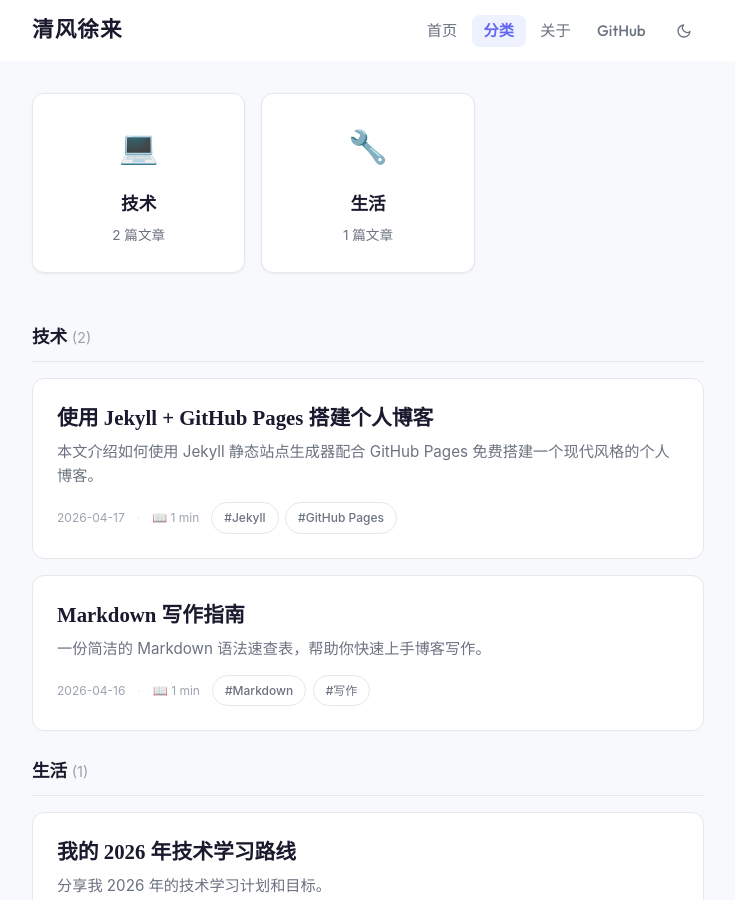
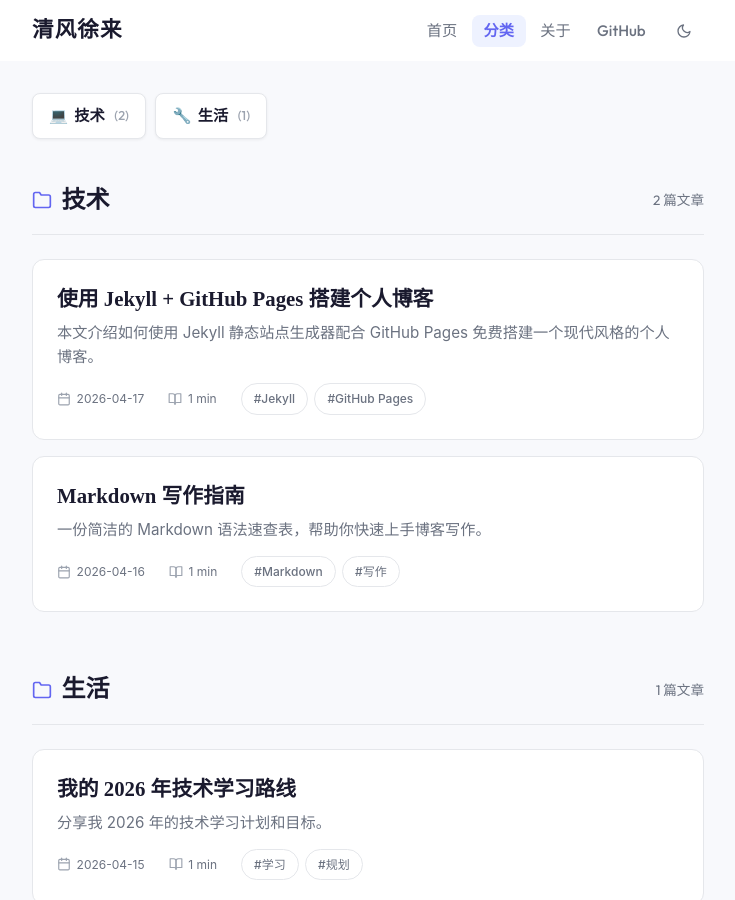
Before and after one commit to Asilencer/asilencer.github.io, a Jekyll site: the page built from categories.html, in a window 1280 px wide and 900 px high. Shown: the whole window, without its empty margins (272-1007 px from the left). Built offline with Jekyll 4.4.1, drawn with Linux system fonts in a browser that asks for light colours; some web fonts are replaced.

Commit message:
style: selectively revert category grid layout to previous pill style while preserving meta icons

```diff
--- a/assets/css/style.css
+++ b/assets/css/style.css
@@ -1007,244 +1007,86 @@ img { max-width: 100%; height: auto; }
 
 /* ===== Categories Archive Page ===== */
 .categories-grid {
-  display: grid;
-  grid-template-columns: repeat(auto-fill, minmax(200px, 1fr));
-  gap: 1rem;
+  display: flex;
+  flex-wrap: wrap;
+  gap: 0.6rem;
   margin-top: 2rem;
-  margin-bottom: 3rem;
+  margin-bottom: 2.5rem;
 }
 
 .category-card {
-  display: flex;
-  flex-direction: column;
+  display: inline-flex;
   align-items: center;
-  justify-content: center;
-  padding: 1.5rem;
+  gap: 0.4rem;
+  padding: 0.5rem 1rem;
+  border-radius: var(--radius-sm);
+  font-size: 0.95rem;
+  font-family: var(--font-display);
+  font-weight: 500;
+  color: var(--color-text);
   background: var(--color-surface);
   border: 1px solid var(--color-border);
-  border-radius: var(--radius);
   text-decoration: none;
   transition: all var(--transition);
   box-shadow: var(--shadow-sm);
 }
 
 .category-card:hover {
-  transform: translateY(-4px);
+  transform: translateY(-2px);
   box-shadow: var(--shadow-md);
   border-color: var(--color-primary);
+  color: var(--color-primary);
 }
 
 .category-card .cat-icon {
-  font-size: 2rem;
-  margin-bottom: 0.75rem;
+  color: var(--color-primary);
 }
 
 .category-card .cat-name {
-  font-size: 1.1rem;
   font-weight: 600;
-  color: var(--color-text);
-  margin-bottom: 0.25rem;
 }
 
 .category-card .cat-count {
-  font-size: 0.85rem;
-  color: var(--color-text-secondary);
+  font-size: 0.8rem;
+  color: var(--color-text-tertiary);
+  margin-left: 0.2rem;
 }
 
 .category-posts {
   margin-top: 2rem;
 }
 
-.category-posts h3 {
-  font-size: 1.1rem;
-  font-weight: 600;
-  margin-bottom: 1rem;
-  padding-bottom: 0.5rem;
+.category-section {
+  margin-bottom: 3.5rem;
+}
+
+.category-header {
+  display: flex;
+  align-items: center;
+  justify-content: space-between;
+  margin-bottom: 1.5rem;
+  padding-bottom: 0.75rem;
   border-bottom: 1px solid var(--color-border);
 }
 
-/* ===== Bento Grid (About Page) ===== */
-.bento-grid {
-  display: grid;
-  grid-template-columns: repeat(4, 1fr);
-  gap: 1rem;
-  margin-top: 2rem;
-  margin-bottom: 4rem;
+.category-header h3 {
+  font-family: var(--font-serif);
+  font-size: 1.5rem;
+  font-weight: 700;
+  display: flex;
+  align-items: center;
+  gap: 0.6rem;
+  color: var(--color-text);
 }
 
-.bento-item {
-  background: var(--color-surface);
-  border: 1px solid var(--color-border);
-  border-radius: var(--radius-lg);
-  padding: 1.5rem;
-  display: flex;
-  flex-direction: column;
-  transition: all var(--transition);
-  position: relative;
-  overflow: hidden;
-}
-
-.bento-item:hover {
-  transform: translateY(-2px);
-  box-shadow: var(--shadow-md);
-  border-color: var(--color-primary);
-}
-
-.bento-item.col-span-2 { grid-column: span 2; }
-.bento-item.col-span-4 { grid-column: span 4; }
-.bento-item.row-span-2 { grid-row: span 2; }
-
-.bento-title {
-  font-family: var(--font-display);
-  font-size: 0.85rem;
-  font-weight: 600;
-  text-transform: uppercase;
-  letter-spacing: 0.05em;
-  color: var(--color-text-tertiary);
-  margin-bottom: 1rem;
-  display: flex;
-  align-items: center;
-  gap: 0.4rem;
-}
-
-.bento-title svg {
+.category-header h3 svg {
   color: var(--color-primary);
 }
 
-/* Specific Bento Cards */
-.bento-profile {
-  justify-content: center;
-  align-items: center;
-  text-align: center;
-  background: linear-gradient(135deg, var(--color-surface), var(--color-surface-alt));
-}
-
-.bento-profile img {
-  width: 80px;
-  height: 80px;
-  border-radius: 50%;
-  border: 3px solid var(--color-surface);
-  box-shadow: var(--shadow-sm);
-  margin-bottom: 1rem;
-}
-
-.bento-profile h2 {
-  font-family: var(--font-serif);
-  font-size: 1.5rem;
-  font-weight: 700;
-  margin-bottom: 0.25rem;
-  color: var(--color-text);
-}
-
-.bento-profile p {
-  font-family: var(--font-sans);
+.category-header .count {
+  font-size: 0.85rem;
   color: var(--color-text-secondary);
-  font-size: 0.95rem;
-}
-
-/* Tech Stack Grid inside Bento */
-.tech-stack-grid {
-  display: flex;
-  flex-wrap: wrap;
-  gap: 0.5rem;
-}
-
-.tech-badge {
-  display: inline-flex;
-  align-items: center;
-  gap: 0.35rem;
-  padding: 0.4rem 0.8rem;
-  background: var(--color-bg);
-  border: 1px solid var(--color-border);
-  border-radius: var(--radius-sm);
-  font-size: 0.85rem;
-  font-family: var(--font-mono);
-  color: var(--color-text);
-  transition: all var(--transition);
-}
-
-.tech-badge:hover {
-  background: var(--color-tag-bg);
-  color: var(--color-primary);
-  border-color: var(--color-primary);
-}
-
-/* Timeline */
-.timeline {
-  display: flex;
-  flex-direction: column;
-  gap: 1.25rem;
-  position: relative;
-}
-
-.timeline::before {
-  content: '';
-  position: absolute;
-  left: 5px;
-  top: 0;
-  bottom: 0;
-  width: 2px;
-  background: var(--color-border);
-  border-radius: 2px;
-}
-
-.timeline-item {
-  position: relative;
-  padding-left: 1.5rem;
-}
-
-.timeline-item::before {
-  content: '';
-  position: absolute;
-  left: 0;
-  top: 0.4rem;
-  width: 12px;
-  height: 12px;
-  background: var(--color-surface);
-  border: 2px solid var(--color-primary);
-  border-radius: 50%;
-}
-
-.timeline-date {
-  font-family: var(--font-mono);
-  font-size: 0.75rem;
-  color: var(--color-text-tertiary);
-  margin-bottom: 0.2rem;
-}
-
-.timeline-content {
-  font-family: var(--font-sans);
-  font-size: 0.95rem;
-  color: var(--color-text);
-  font-weight: 500;
-}
-
-/* GitHub Stats Card */
-.github-stats img {
-  width: 100%;
-  border-radius: var(--radius-sm);
-  filter: var(--github-filter, none);
-}
-
-[data-theme="dark"] .github-stats img {
-  --github-filter: invert(1) hue-rotate(180deg) brightness(1.2) contrast(0.9);
-}
-
-/* Responsive Bento */
-@media (max-width: 768px) {
-  .bento-grid {
-    grid-template-columns: repeat(2, 1fr);
-  }
-  .bento-item.col-span-2 { grid-column: span 2; }
-  .bento-item.col-span-4 { grid-column: span 2; }
-}
-
-@media (max-width: 480px) {
-  .bento-grid {
-    grid-template-columns: 1fr;
-  }
-  .bento-item.col-span-2,
-  .bento-item.col-span-4 { grid-column: span 1; }
+  font-family: var(--font-display);
 }
 
 /* ===== 404 Page ===== */
--- a/categories.html
+++ b/categories.html
@@ -12,25 +12,38 @@ permalink: /categories.html
       <a href="#{{ cat[0] | slugify }}" class="category-card">
         <div class="cat-icon">{{ icons[icon_index] }}</div>
         <div class="cat-name">{{ cat[0] }}</div>
-        <div class="cat-count">{{ cat[1].size }} 篇文章</div>
+        <div class="cat-count">({{ cat[1].size }})</div>
       </a>
     {% endfor %}
   </div>
 
   <div class="category-posts">
     {% for cat in cats %}
-      <section id="{{ cat[0] | slugify }}">
-        <h3>{{ cat[0] }} <small style="color: var(--color-text-tertiary); font-weight: 400;">({{ cat[1].size }})</small></h3>
+      <section id="{{ cat[0] | slugify }}" class="category-section">
+        <div class="category-header">
+          <h3>
+            <svg width="20" height="20" viewBox="0 0 24 24" fill="none" stroke="currentColor" stroke-width="2" stroke-linecap="round" stroke-linejoin="round"><path d="M22 19a2 2 0 0 1-2 2H4a2 2 0 0 1-2-2V5a2 2 0 0 1 2-2h5l2 3h9a2 2 0 0 1 2 2z"></path></svg>
+            {{ cat[0] }}
+          </h3>
+          <span class="count">{{ cat[1].size }} 篇文章</span>
+        </div>
         <div class="post-list">
           {% for post in cat[1] %}
             <article class="post-card">
               <h2><a href="{{ post.url | relative_url }}">{{ post.title }}</a></h2>
               <p class="excerpt">{{ post.excerpt | strip_html | truncate: 120 }}</p>
               <div class="meta">
-                <time>{{ post.date | date: "%Y-%m-%d" }}</time>
-                <span class="sep">·</span>
-                <span class="read-time">📖 {% assign word_count = post.content | number_of_words %}{% assign read_min = word_count | divided_by: 200 | plus: 1 %}{{ read_min }} min</span>
+                <div class="meta-item">
+                  <svg class="meta-icon" width="14" height="14" viewBox="0 0 24 24" fill="none" stroke="currentColor" stroke-width="2" stroke-linecap="round" stroke-linejoin="round"><rect x="3" y="4" width="18" height="18" rx="2" ry="2"></rect><line x1="16" y1="2" x2="16" y2="6"></line><line x1="8" y1="2" x2="8" y2="6"></line><line x1="3" y1="10" x2="21" y2="10"></line></svg>
+                  <time>{{ post.date | date: "%Y-%m-%d" }}</time>
+                </div>
+                <span class="dot"></span>
+                <div class="meta-item">
+                  <svg class="meta-icon" width="14" height="14" viewBox="0 0 24 24" fill="none" stroke="currentColor" stroke-width="2" stroke-linecap="round" stroke-linejoin="round"><path d="M2 3h6a4 4 0 0 1 4 4v14a3 3 0 0 0-3-3H2z"></path><path d="M22 3h-6a4 4 0 0 0-4 4v14a3 3 0 0 1 3-3h7z"></path></svg>
+                  <span>{% assign word_count = post.content | number_of_words %}{% assign read_min = word_count | divided_by: 200 | plus: 1 %}{{ read_min }} min</span>
+                </div>
                 {% if post.tags %}
+                  <span class="dot"></span>
                   <span class="post-tags">
                     {% for tag in post.tags limit: 2 %}
                       <span class="tag">#{{ tag }}</span>
```
